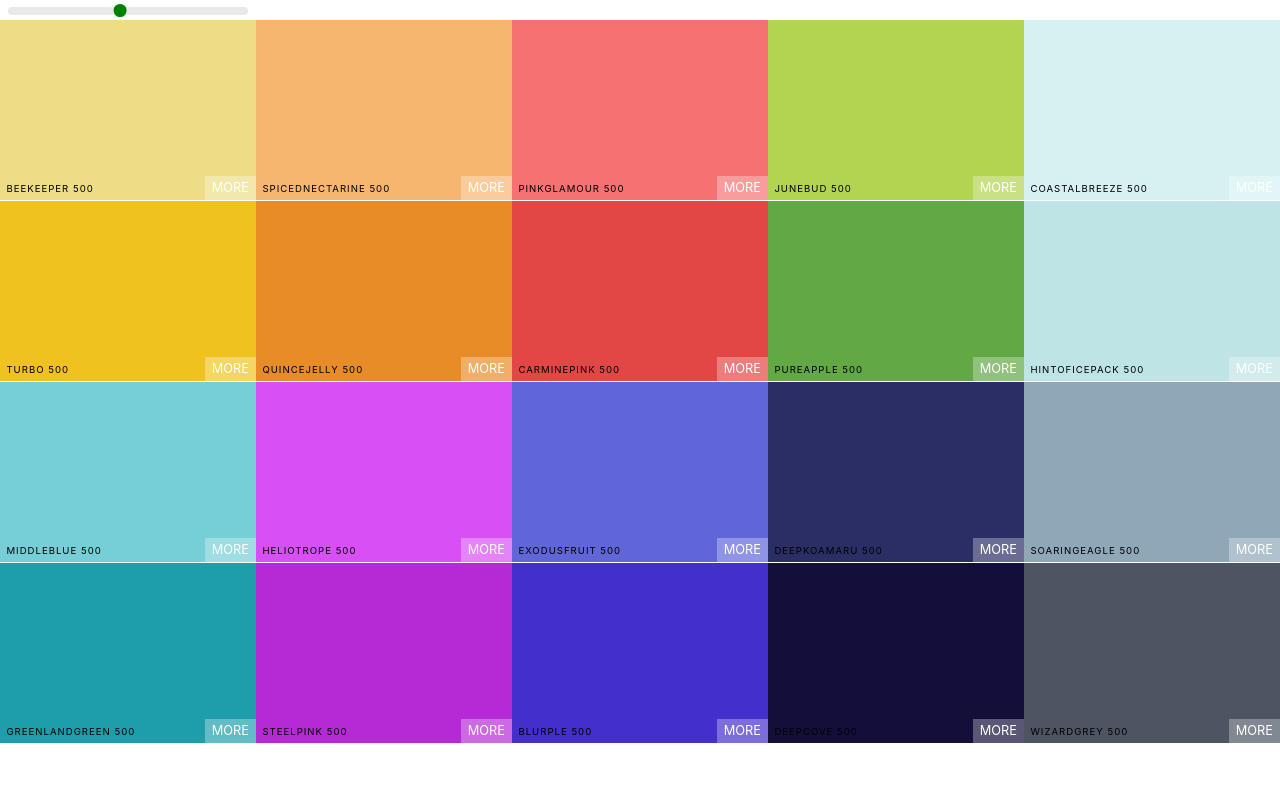
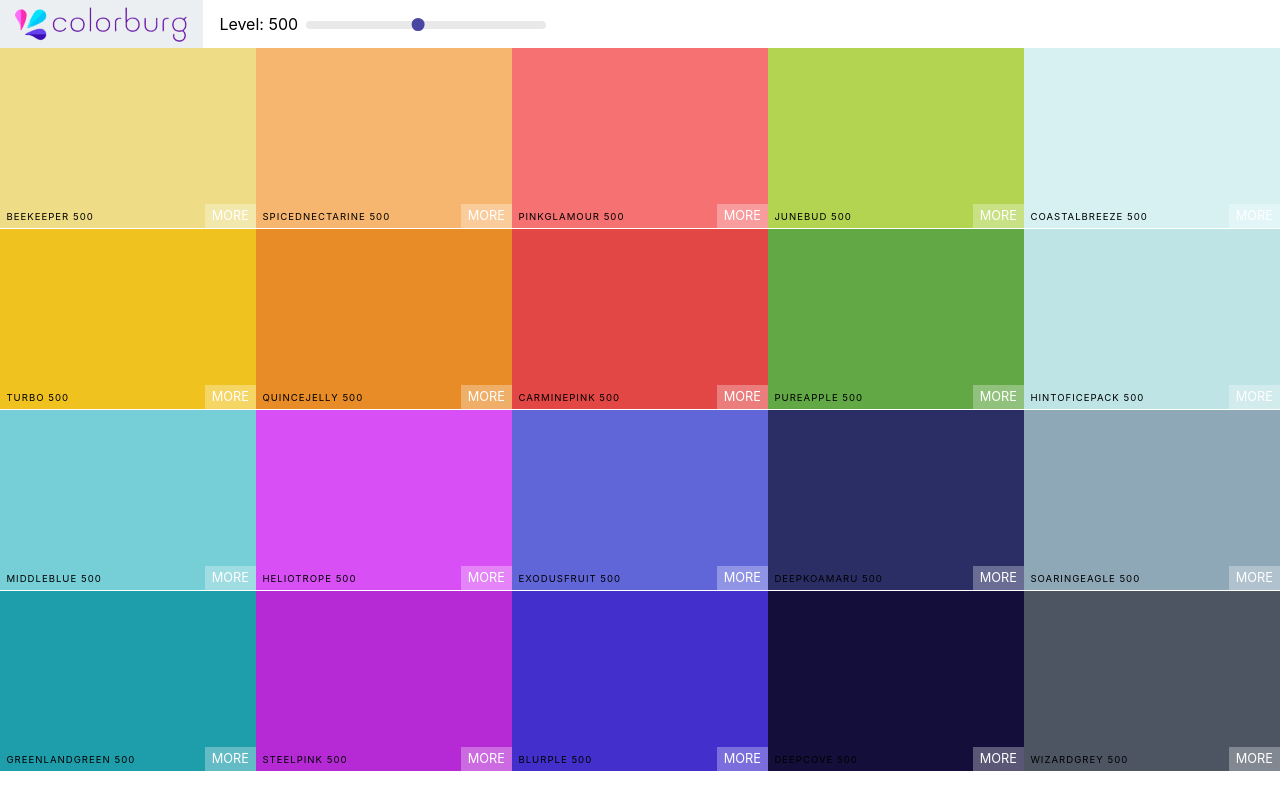
Before and after one commit to Roopin619/Colorburg, a React (Create React App) app: page / in a window 1280 px wide. Built offline with nearby package versions, Linux system fonts and the light colour scheme.

Commit message:
Add Navbar and logo

```diff
--- /dev/null
+++ b/src/Navbar.css
@@ -0,0 +1,42 @@
+.Navbar {
+  display: flex;
+  align-items: center;
+  justify-content: flex-start;
+  height: 6vh;
+}
+
+.logo {
+  margin-right: 1rem;
+  padding: 0.2rem 0.7rem 0 0.7rem;
+  background-color: #eceff1;
+  height: 100%;
+  display: flex;
+  align-items: center;
+  justify-content: center;
+}
+
+.slider {
+  width: 15rem;
+  margin: 0 0.5rem;
+  display: inline-block;
+}
+
+.rc-slider-track {
+  background-color: transparent;
+}
+.rc-slider-rail {
+  height: 0.5rem;
+}
+.rc-slider-handle,
+.rc-slider-handle:active,
+.rc-slider-handle:focus,
+.rc-slider-handle:hover {
+  background-color: #4a47a3;
+  outline: none;
+  border: 2px solid #4a47a3;
+  box-shadow: none;
+  width: 0.8rem;
+  height: 0.8rem;
+  margin-left: -0.5rem;
+  margin-top: -3px;
+}
--- /dev/null
+++ b/src/Navbar.js
@@ -0,0 +1,34 @@
+import React, { Component } from 'react';
+import logo from './brand-logo.png';
+import Slider from 'rc-slider';
+import 'rc-slider/assets/index.css';
+import './Navbar.css';
+
+class Navbar extends Component {
+    render() {
+        const { level, changeLevel } = this.props;
+        return (
+            <header className="Navbar">
+                <div className="logo">
+                    <a href="#">
+                        <img src={logo} alt="colorburg" />
+                    </a>
+                </div>
+                <div className="slider-container">
+                    <span>Level: {level}</span>
+                <div className="slider">
+                    <Slider
+                        defaultValue={level}
+                        min={100}
+                        max={900}
+                        step={100}
+                        onAfterChange={changeLevel}
+                    />
+                </div>
+                </div>
+            </header>
+        );
+    }
+}
+
+export default Navbar;
--- a/src/Palette.css
+++ b/src/Palette.css
@@ -5,29 +5,3 @@
 .Palette-colors {
   height: 90%;
 }
-
-.slider {
-  width: 15rem;
-  margin: 0 0.5rem;
-  display: inline-block;
-}
-
-.rc-slider-track {
-  background-color: transparent;
-}
-.rc-slider-rail {
-  height: 0.5rem;
-}
-.rc-slider-handle,
-.rc-slider-handle:active,
-.rc-slider-handle:focus,
-.rc-slider-handle:hover {
-  background-color: green;
-  outline: none;
-  border: 2px solid green;
-  box-shadow: none;
-  width: 0.8rem;
-  height: 0.8rem;
-  margin-left: -0.5rem;
-  margin-top: -3px;
-}
--- a/src/Palette.js
+++ b/src/Palette.js
@@ -1,7 +1,6 @@
 import React, { Component } from 'react';
 import ColorBox from './ColorBox';
-import Slider from 'rc-slider';
-import 'rc-slider/assets/index.css';
+import Navbar from './Navbar';
 import './Palette.css';
 
 class Palette extends Component {
@@ -22,15 +21,7 @@ class Palette extends Component {
         ));
         return (
             <div className="Palette">
-                <div className="slider">
-                    <Slider
-                        defaultValue={level}
-                        min={100}
-                        max={900}
-                        step={100}
-                        onAfterChange={this.changeLevel}
-                    />
-                </div>
+                <Navbar level={level} changeLevel={this.changeLevel} />
                 <div className="Palette-colors">
                     {colorBoxes}
                 </div>
```
Also changed, not shown: src/brand-logo.png (added).
